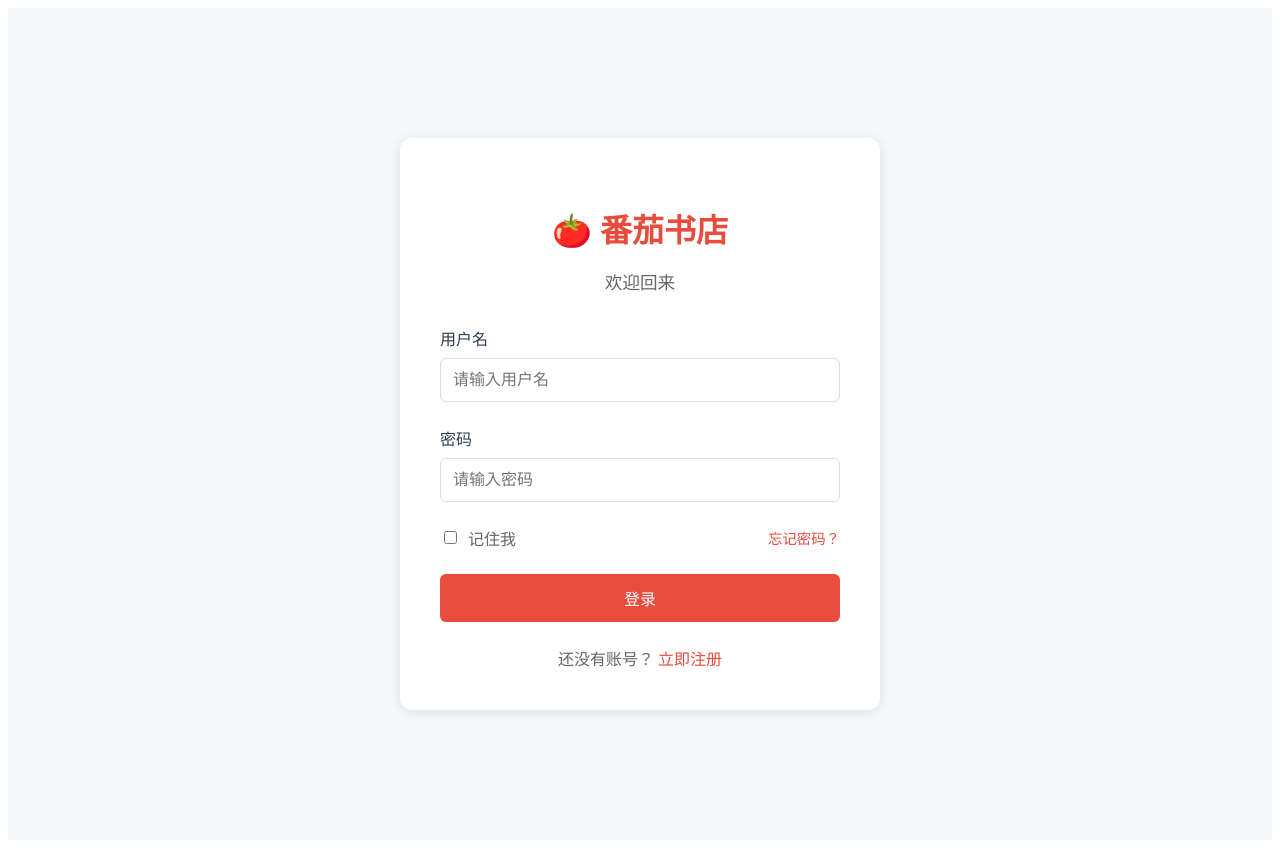
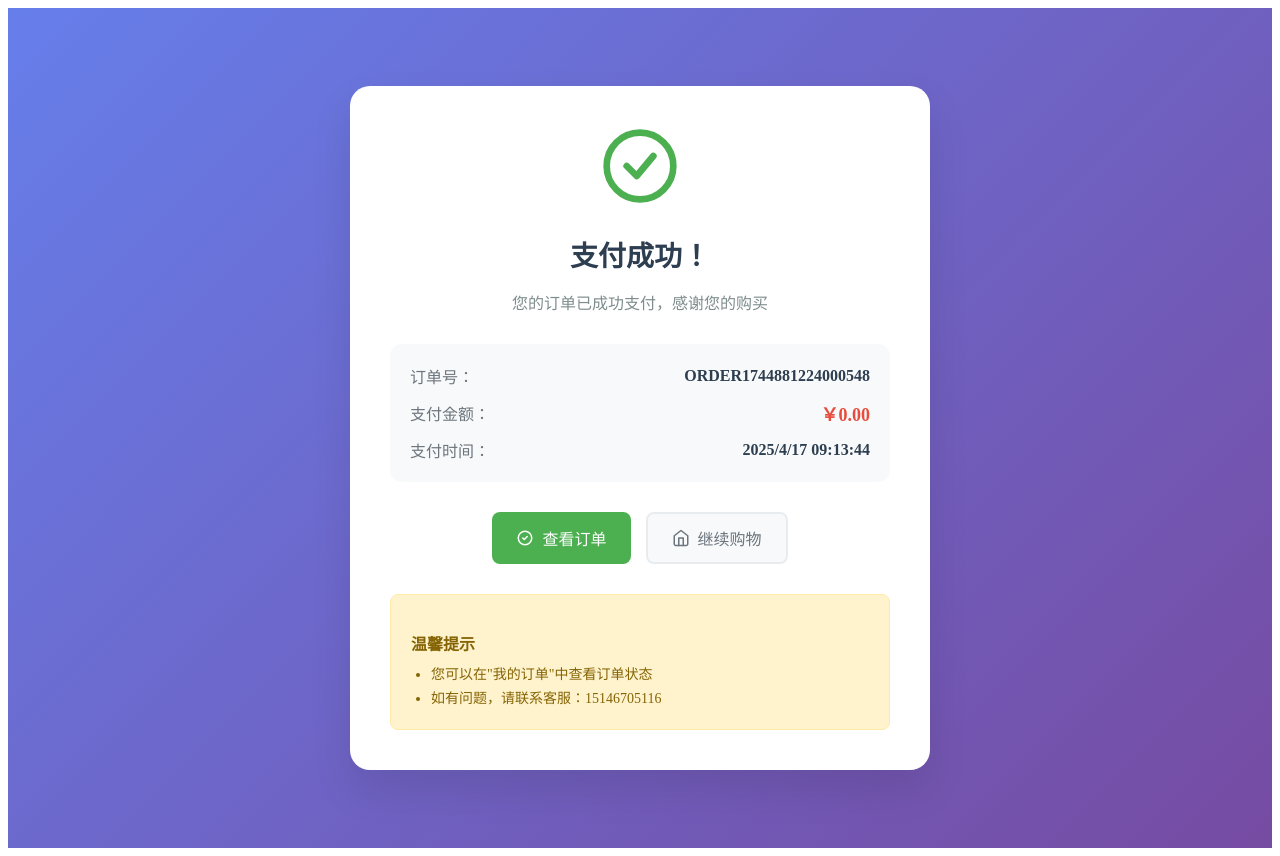
Before and after one commit to yujintao0927/tomatomall_end, a Vue app: page /payment/success in a window 1280 px wide. Before the commit this address led to /login. Built offline with nearby package versions, Linux system fonts and the light colour scheme; the HTML template or start-up script is replaced by a standard one.

Commit message:
新增支付跳转页面

```diff
--- a/src/router/index.ts
+++ b/src/router/index.ts
@@ -9,6 +9,8 @@ import MyBooks from '../views/user/MyBooks.vue'
 import Advertisement from '../views/user/Advertisement.vue'
 import Ranking from '../views/user/Ranking.vue'
 import PendingOrder from "../views/user/PendingOrder.vue";
+import PaymentSuccess from "../views/user/PaymentSuccess.vue";
+import PaymentFailed from "../views/user/PaymentFailed.vue";
 
 const router = createRouter({
     history: createWebHistory(),
@@ -81,6 +83,14 @@ const router = createRouter({
         path: '/user/pendingOrders',
         name: 'pendingOrders',
         component: PendingOrder,
+    }, {
+        path: '/payment/success',
+        name: 'paymentSuccess',
+        component: PaymentSuccess,
+        meta: {
+            requiresAuth: true,
+            title: '支付成功'
+        }
     }]
 })
 
@@ -107,7 +117,10 @@ router.beforeEach((to, _, next) => {
             next();
         } else if (to.path === '/register') {
             next()
-        } else {
+        } else if(to.path === '/payment/success') {
+            next()
+        }
+        else {
             next('/login')
         }
     }
--- a/src/views/user/Cart.vue
+++ b/src/views/user/Cart.vue
@@ -171,7 +171,6 @@ function payOrder() {
       console.error('form not found in response')
     }
   })
-  ElMessage.success('支付成功！')
   selectedItems.value = []
   getCart()
   payDialogVisible.value = false
--- a/src/views/user/MyBooks.vue
+++ b/src/views/user/MyBooks.vue
@@ -73,7 +73,9 @@ const filteredBooks = computed(() => {
   // 排序
   result.sort((a, b) => {
     if (sortBy.value === 'name') {
-      return a.name.localeCompare(b.name)
+      const nameA = a?.name || ''
+      const nameB = b?.name || ''
+      return nameA.localeCompare(nameB)
     } else if (sortBy.value === 'price') {
       return a.price - b.price
     }
--- /dev/null
+++ b/src/views/user/PaymentSuccess.vue
@@ -0,0 +1,305 @@
+<script setup lang="ts">
+import { ref, onMounted } from 'vue'
+import { useRouter, useRoute } from 'vue-router'
+import { ElMessage } from 'element-plus'
+
+const router = useRouter()
+const route = useRoute()
+
+// 订单信息
+const orderNumber = ref('')
+const amount = ref('0.00')
+const paymentTime = ref('')
+
+// 获取路由参数中的订单信息
+onMounted(() => {
+  // 从路由参数或查询参数中获取订单信息
+  const orderId = route.query.orderId as string
+  const orderAmount = route.query.amount as string
+
+  if (orderId) {
+    orderNumber.value = orderId
+  } else {
+    orderNumber.value = generateOrderNumber()
+  }
+
+  if (orderAmount) {
+    amount.value = orderAmount
+  }
+
+  paymentTime.value = new Date().toLocaleString('zh-CN')
+})
+
+// 生成随机订单号
+const generateOrderNumber = () => {
+  const timestamp = Date.now()
+  const random = Math.floor(Math.random() * 1000)
+  return `ORDER${timestamp}${random}`
+}
+
+// 跳转到订单页面
+const goToOrders = () => {
+  router.push('/user/MyBooks')
+}
+
+// 跳转到首页
+const goToHome = () => {
+  router.push('/home')
+}
+</script>
+
+<template>
+  <div class="payment-success-container">
+    <div class="success-card">
+      <!-- 成功图标 -->
+      <div class="success-icon">
+        <svg viewBox="0 0 24 24" fill="none" xmlns="http://www.w3.org/2000/svg">
+          <circle cx="12" cy="12" r="10" stroke="#4CAF50" stroke-width="2"/>
+          <path d="M8 12L11 15L16 9" stroke="#4CAF50" stroke-width="2" stroke-linecap="round" stroke-linejoin="round"/>
+        </svg>
+      </div>
+
+      <!-- 成功标题 -->
+      <h1 class="success-title">支付成功！</h1>
+      <p class="success-subtitle">您的订单已成功支付，感谢您的购买</p>
+
+      <!-- 订单信息 -->
+      <div class="order-info">
+        <div class="info-item">
+          <span class="label">订单号：</span>
+          <span class="value">{{ orderNumber }}</span>
+        </div>
+        <div class="info-item">
+          <span class="label">支付金额：</span>
+          <span class="value price">￥{{ amount }}</span>
+        </div>
+        <div class="info-item">
+          <span class="label">支付时间：</span>
+          <span class="value">{{ paymentTime }}</span>
+        </div>
+      </div>
+
+      <!-- 操作按钮 -->
+      <div class="action-buttons">
+        <button class="btn btn-primary" @click="goToOrders">
+          <svg viewBox="0 0 24 24" fill="none" xmlns="http://www.w3.org/2000/svg">
+            <path d="M9 12L11 14L15 10" stroke="currentColor" stroke-width="2" stroke-linecap="round" stroke-linejoin="round"/>
+            <path d="M21 12C21 16.9706 16.9706 21 12 21C7.02944 21 3 16.9706 3 12C3 7.02944 7.02944 3 12 3C16.9706 3 21 7.02944 21 12Z" stroke="currentColor" stroke-width="2"/>
+          </svg>
+          查看订单
+        </button>
+        <button class="btn btn-secondary" @click="goToHome">
+          <svg viewBox="0 0 24 24" fill="none" xmlns="http://www.w3.org/2000/svg">
+            <path d="M3 9L12 2L21 9V20C21 20.5304 20.7893 21.0391 20.4142 21.4142C20.0391 21.7893 19.5304 22 19 22H5C4.46957 22 3.96086 21.7893 3.58579 21.4142C3.21071 21.0391 3 20.5304 3 20V9Z" stroke="currentColor" stroke-width="2" stroke-linecap="round" stroke-linejoin="round"/>
+            <path d="M9 22V12H15V22" stroke="currentColor" stroke-width="2" stroke-linecap="round" stroke-linejoin="round"/>
+          </svg>
+          继续购物
+        </button>
+      </div>
+
+      <!-- 温馨提示 -->
+      <div class="tips">
+        <h3>温馨提示</h3>
+        <ul>
+          <li>您可以在"我的订单"中查看订单状态</li>
+          <li>如有问题，请联系客服：15146705116</li>
+        </ul>
+      </div>
+    </div>
+  </div>
+</template>
+
+
+<style scoped>
+.payment-success-container {
+  min-height: 100vh;
+  display: flex;
+  align-items: center;
+  justify-content: center;
+  background: linear-gradient(135deg, #667eea 0%, #764ba2 100%);
+  padding: 20px;
+}
+
+.success-card {
+  background: white;
+  border-radius: 20px;
+  padding: 40px;
+  box-shadow: 0 20px 40px rgba(0, 0, 0, 0.1);
+  text-align: center;
+  max-width: 500px;
+  width: 100%;
+}
+
+.success-icon {
+  margin-bottom: 20px;
+}
+
+.success-icon svg {
+  width: 80px;
+  height: 80px;
+  animation: successAnimation 0.6s ease-in-out;
+}
+
+@keyframes successAnimation {
+  0% {
+    transform: scale(0);
+    opacity: 0;
+  }
+  50% {
+    transform: scale(1.2);
+  }
+  100% {
+    transform: scale(1);
+    opacity: 1;
+  }
+}
+
+.success-title {
+  color: #2c3e50;
+  font-size: 28px;
+  font-weight: 600;
+  margin-bottom: 10px;
+}
+
+.success-subtitle {
+  color: #7f8c8d;
+  font-size: 16px;
+  margin-bottom: 30px;
+}
+
+.order-info {
+  background: #f8f9fa;
+  border-radius: 12px;
+  padding: 20px;
+  margin-bottom: 30px;
+  text-align: left;
+}
+
+.info-item {
+  display: flex;
+  justify-content: space-between;
+  align-items: center;
+  margin-bottom: 12px;
+}
+
+.info-item:last-child {
+  margin-bottom: 0;
+}
+
+.label {
+  color: #6c757d;
+  font-weight: 500;
+}
+
+.value {
+  color: #2c3e50;
+  font-weight: 600;
+}
+
+.value.price {
+  color: #e74c3c;
+  font-size: 18px;
+}
+
+.action-buttons {
+  display: flex;
+  gap: 15px;
+  margin-bottom: 30px;
+  justify-content: center;
+  flex-wrap: wrap;
+}
+
+.btn {
+  display: flex;
+  align-items: center;
+  gap: 8px;
+  padding: 12px 24px;
+  border: none;
+  border-radius: 8px;
+  font-size: 16px;
+  font-weight: 500;
+  cursor: pointer;
+  transition: all 0.3s ease;
+  text-decoration: none;
+}
+
+.btn svg {
+  width: 18px;
+  height: 18px;
+}
+
+.btn-primary {
+  background: #4CAF50;
+  color: white;
+}
+
+.btn-primary:hover {
+  background: #45a049;
+  transform: translateY(-2px);
+  box-shadow: 0 5px 15px rgba(76, 175, 80, 0.3);
+}
+
+.btn-secondary {
+  background: #f8f9fa;
+  color: #6c757d;
+  border: 2px solid #e9ecef;
+}
+
+.btn-secondary:hover {
+  background: #e9ecef;
+  color: #495057;
+  transform: translateY(-2px);
+  box-shadow: 0 5px 15px rgba(0, 0, 0, 0.1);
+}
+
+.tips {
+  background: #fff3cd;
+  border: 1px solid #ffeaa7;
+  border-radius: 8px;
+  padding: 20px;
+  text-align: left;
+}
+
+.tips h3 {
+  color: #856404;
+  font-size: 16px;
+  margin-bottom: 10px;
+  font-weight: 600;
+}
+
+.tips ul {
+  margin: 0;
+  padding-left: 20px;
+}
+
+.tips li {
+  color: #856404;
+  font-size: 14px;
+  margin-bottom: 5px;
+  line-height: 1.4;
+}
+
+.tips li:last-child {
+  margin-bottom: 0;
+}
+
+/* 响应式设计 */
+@media (max-width: 768px) {
+  .payment-success-container {
+    padding: 10px;
+  }
+
+  .success-card {
+    padding: 30px 20px;
+  }
+
+  .action-buttons {
+    flex-direction: column;
+  }
+
+  .btn {
+    width: 100%;
+    justify-content: center;
+  }
+}
+</style>
--- a/src/views/user/PendingOrder.vue
+++ b/src/views/user/PendingOrder.vue
@@ -100,7 +100,6 @@ const confirmPay = () => {
       console.error('form not found in response')
     }
   })
-  ElMessage.success('支付成功！')
   payDialogVisible.value = false
   fetchOrders()
 }
```
Also changed, not shown: src/utils/payment.ts (added, +80 -0 lines).
